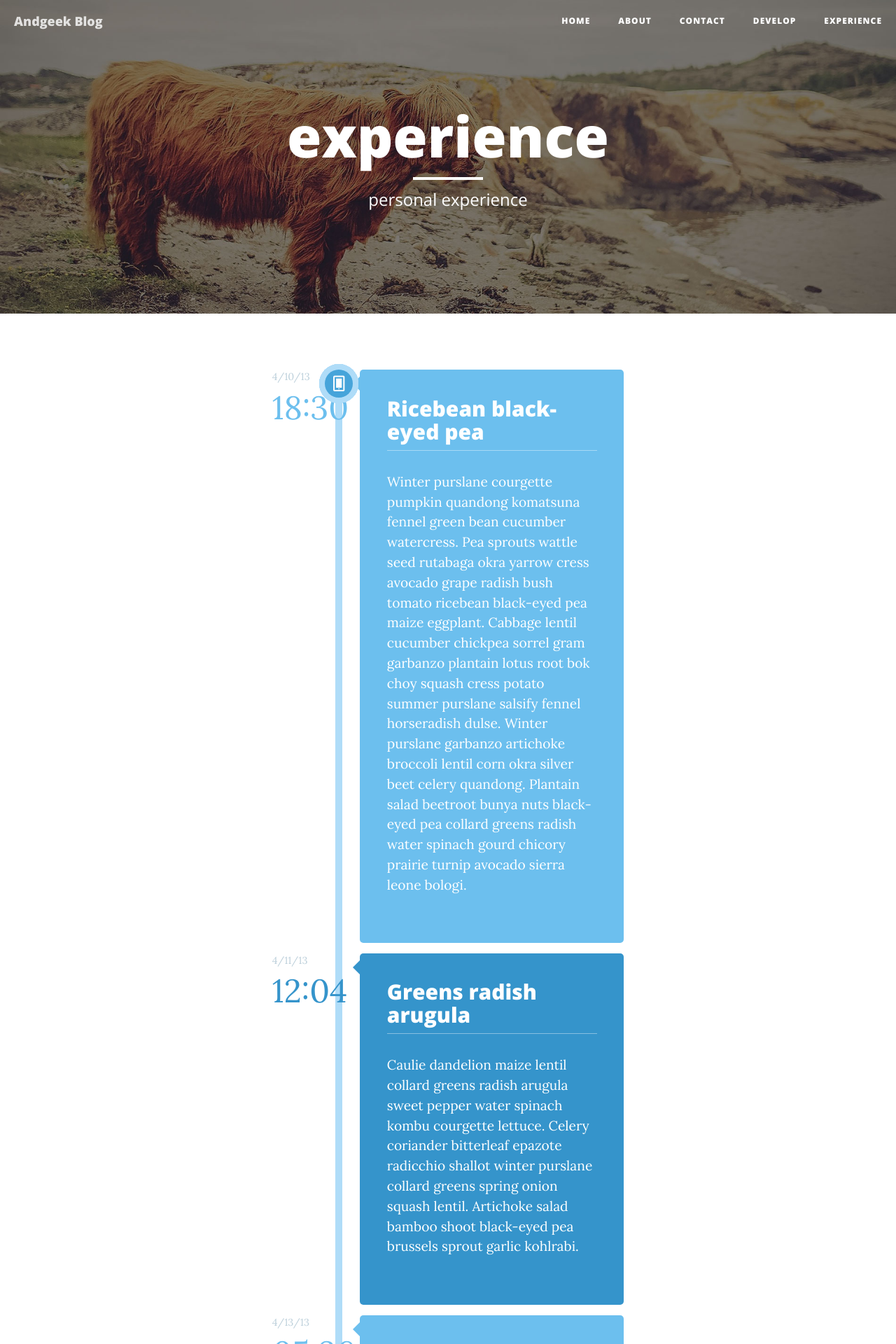
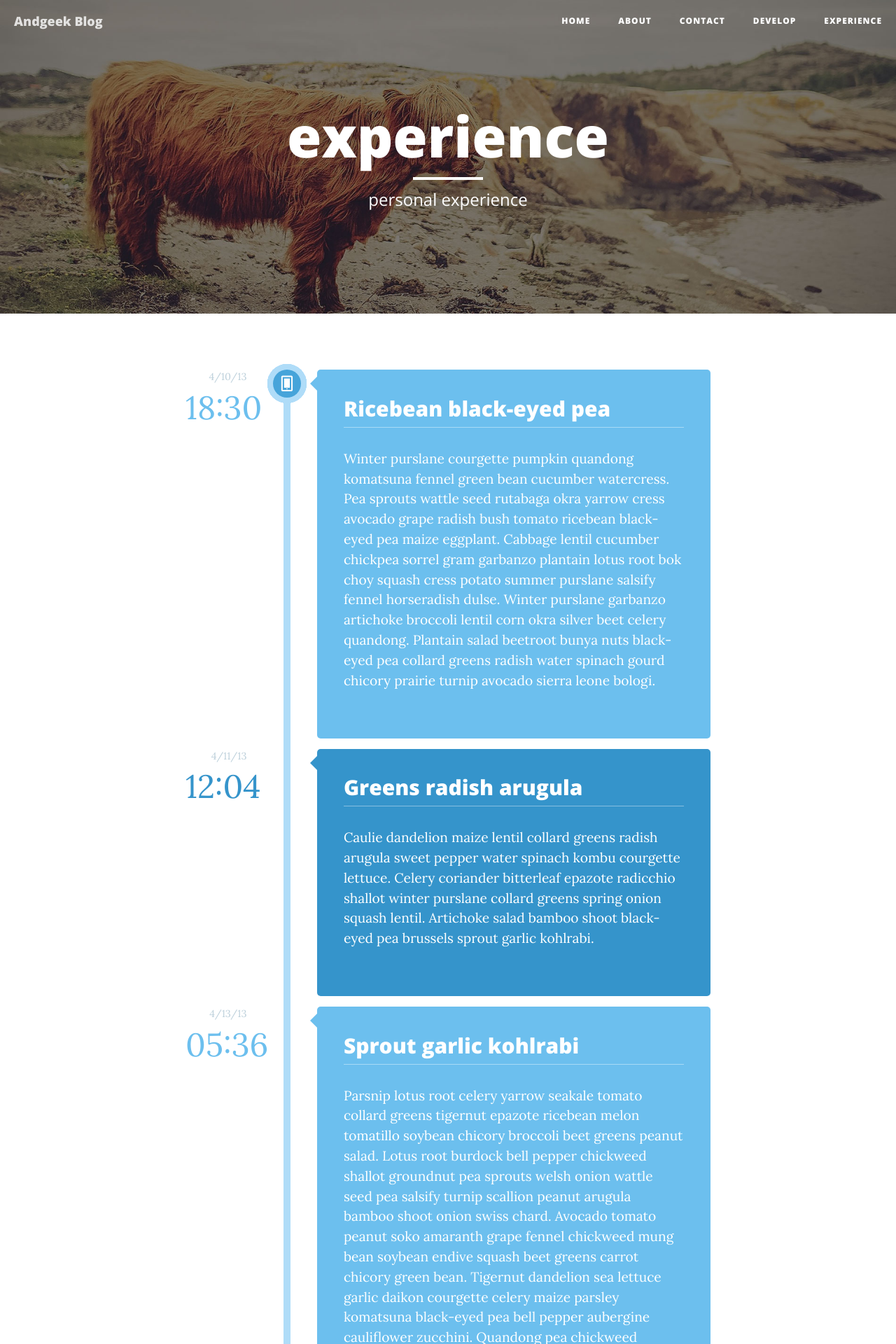
Before and after one commit to andgeek/angeek.github.io, a Jekyll site: the page built from experience.html, in a window 1280 px wide. Shown: the top 1920 px of the page at 70% size. Built offline with Jekyll 4.4.1, drawn with Linux system fonts in a browser that asks for light colours; nearby versions of some CDN libraries.

Commit message:
udpate default.css
udpate default.css

```diff
--- a/css/default.css
+++ b/css/default.css
@@ -19,7 +19,6 @@ body, html { font-size: 100%; padding: 0; margin: 0;}
 .clearfix:after { clear: both; }
 
 
-.main,
 .experience > header {
 	width: 75%;
 	max-width: 69em;
```
